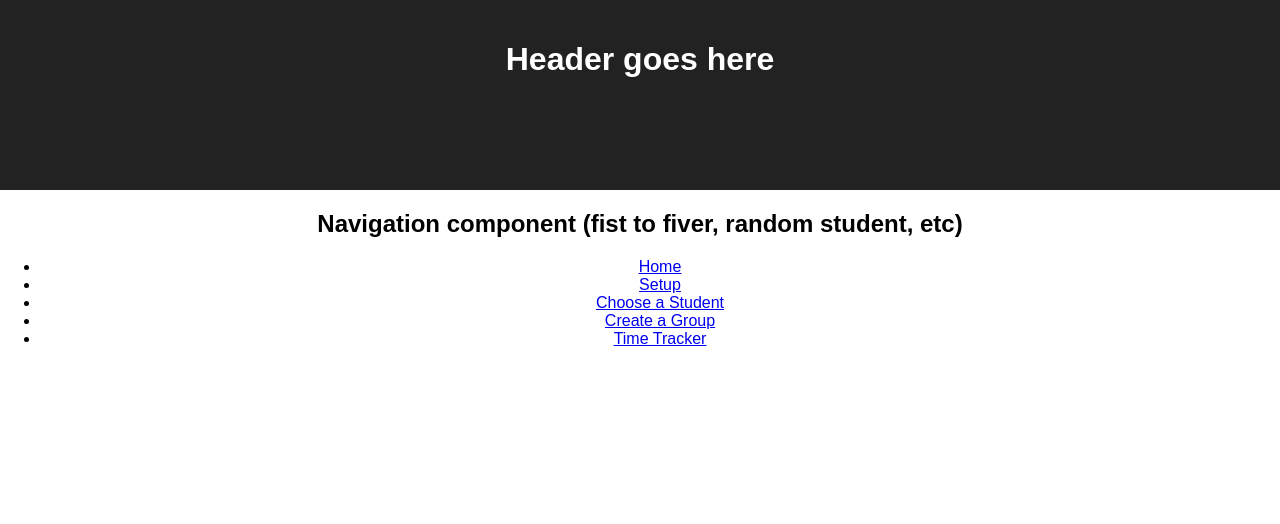
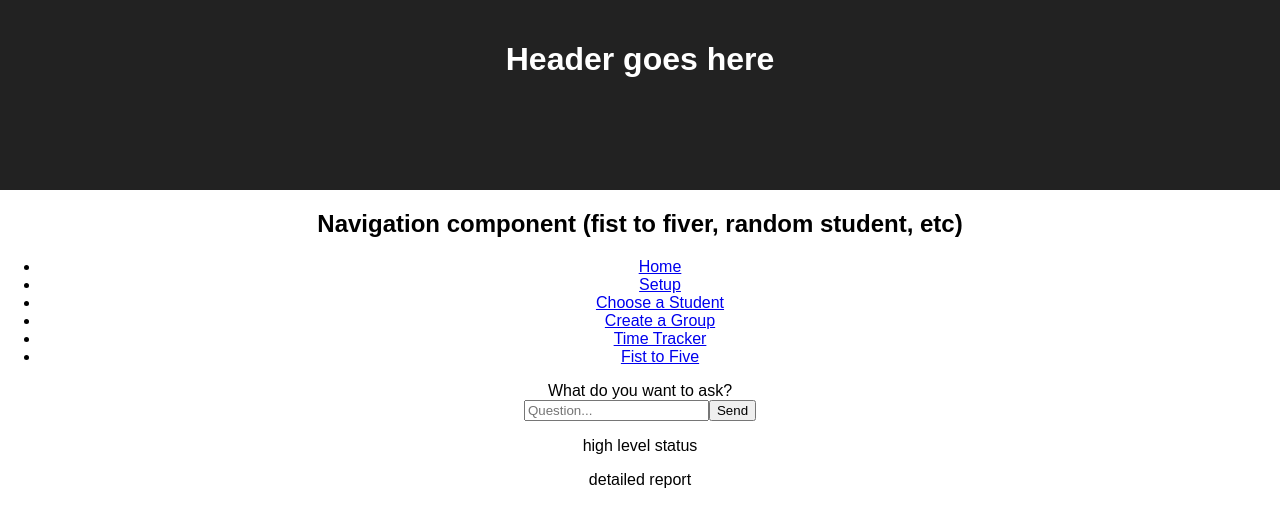
Before and after one commit to marclevetin/trilogy-hackathon-fall2017, a React (Create React App) app: page /fisttofive in a window 1280 px wide. Shown: the top 524 px of the page. Built offline with nearby package versions, Linux system fonts and the light colour scheme.

Commit message:
added bones of fist to five, including unidirectional form content.

```diff
--- a/src/App.js
+++ b/src/App.js
@@ -10,6 +10,7 @@ import ChooseStudent from './containers/ChooseStudent';
 import ClassSetup from './containers/ClassSetup';
 import GroupCreation from './containers/GroupCreation';
 import TimeTracker from './containers/TimeTracker';
+import FistToFive from './containers/FistToFive';
 
 class App extends Component {
   render() {
@@ -27,12 +28,14 @@ class App extends Component {
               <li><Link to="/choosestudent">Choose a Student</Link></li>
               <li><Link to="/groups">Create a Group</Link></li>
               <li><Link to="/timetracker">Time Tracker</Link></li>
+              <li><Link to="/fisttofive">Fist to Five</Link></li>
             </ul>
             <Route exact path="/" component={Intro} />
             <Route path="/setup" component={ClassSetup} />
             <Route path="/choosestudent" component={ChooseStudent} />
             <Route path="/groups" component={GroupCreation} />
             <Route path="/timetracker" component={TimeTracker} />
+            <Route path="/fisttofive" component={FistToFive} />
           </div>
         </Router>
       </div>
--- /dev/null
+++ b/src/components/TextField.js
@@ -0,0 +1,17 @@
+import React from 'react';
+
+const TextField = props => {
+  return (
+    <label>{ props.label }<br/>
+      <input
+        name={ props.name }
+        onChange={ props.handleChange }
+        type='text'
+        placeholder = { props.placeholder }
+        value = { props.value }
+      />
+    </label>
+  );
+}
+
+export default TextField;
--- /dev/null
+++ b/src/containers/FistToFive.js
@@ -0,0 +1,47 @@
+import React, { Component } from 'react';
+
+import TextField from '../components/TextField';
+import Button from '../components/Button';
+
+class FistToFive extends Component {
+  constructor(props) {
+    super(props)
+    this.state ={
+      question: ''
+    }
+
+    this.handleChange = this.handleChange.bind(this)
+    this.handleSubmit = this.handleSubmit.bind(this)
+  }
+
+  handleChange(event) {
+    this.setState({ question: event.target.value })
+  }
+
+  handleSubmit(event) {
+    event.preventDefault()
+    // placeholder: sends data to slack bot.
+  }
+
+  render() {
+    return(
+      <form className="callout" onSubmit={this.handleSubmit}>
+        <TextField
+          label = "What do you want to ask?"
+          name = "question"
+          value = {this.state.question}
+          handleChange = { this.handleChange }
+          placeholder = "Question..."
+        />
+        <Button
+          name = "Send"
+          handleClick = { this.handleClick }
+        />
+        <p>high level status</p>
+        <p>detailed report</p>
+      </form>
+    )
+  }
+}
+
+export default FistToFive;
```
